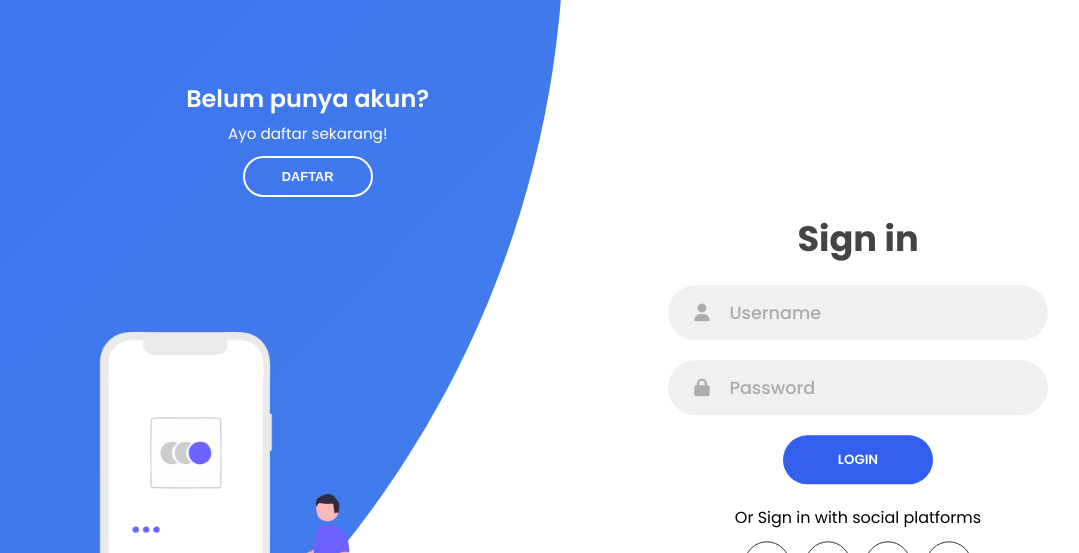
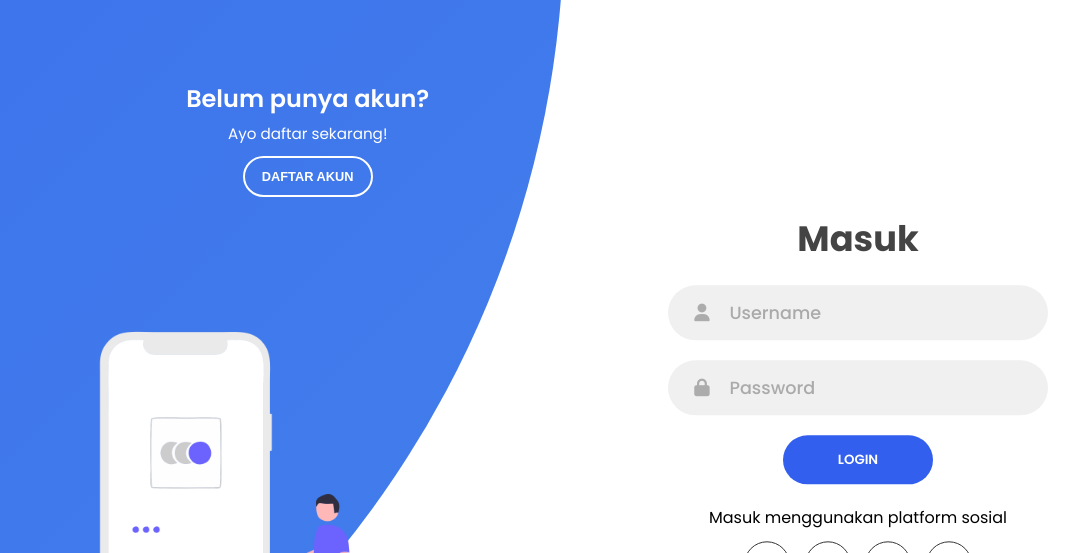
Before and after one commit to bercoding-id/bercoding.id, a plain HTML site: page login/index.html in a window 1280 px wide. Shown: the top 553 px of the page, without its empty margins (102-1181 px from the left). Drawn offline with Linux system fonts and the light colour scheme.

Commit message:
login update

```diff
--- a/login/index.html
+++ b/login/index.html
@@ -6,7 +6,7 @@
     <meta name="viewport" content="width=device-width, initial-scale=1.0" />
     <script src="https://kit.fontawesome.com/64d58efce2.js" crossorigin="anonymous"></script>
     <link rel="stylesheet" href="style.css" />
-    <title>Sign in & Sign up </title>
+    <title>Login & Register</title>
     <!-- Favicons -->
     <link href="../assets/img/logo web3.png" rel="icon">
     <link href="../assets/img/logo web3.png" rel="apple-touch-icon">
@@ -17,7 +17,7 @@
         <div class="forms-container">
             <div class="signin-signup">
                 <form action="#" class="sign-in-form">
-                    <h2 class="title">Sign in</h2>
+                    <h2 class="title">Masuk</h2>
                     <div class="input-field">
                         <i class="fas fa-user"></i>
                         <input type="text" placeholder="Username" />
@@ -27,7 +27,7 @@
                         <input type="password" placeholder="Password" />
                     </div>
                     <input type="submit" value="Login" class="btn solid" />
-                    <p class="social-text">Or Sign in with social platforms</p>
+                    <p class="social-text">Masuk menggunakan platform sosial </p>
                     <div class="social-media">
                         <a href="#" class="social-icon">
                             <i class="fab fa-facebook-f"></i>
@@ -71,7 +71,7 @@
                         Ayo daftar sekarang!
                     </p>
                     <button class="btn transparent" id="sign-up-btn">
-              Daftar
+              Daftar Akun
             </button>
                 </div>
                 <img src="../assets/img/account-img/reg.png" class="image" alt="" />
```
